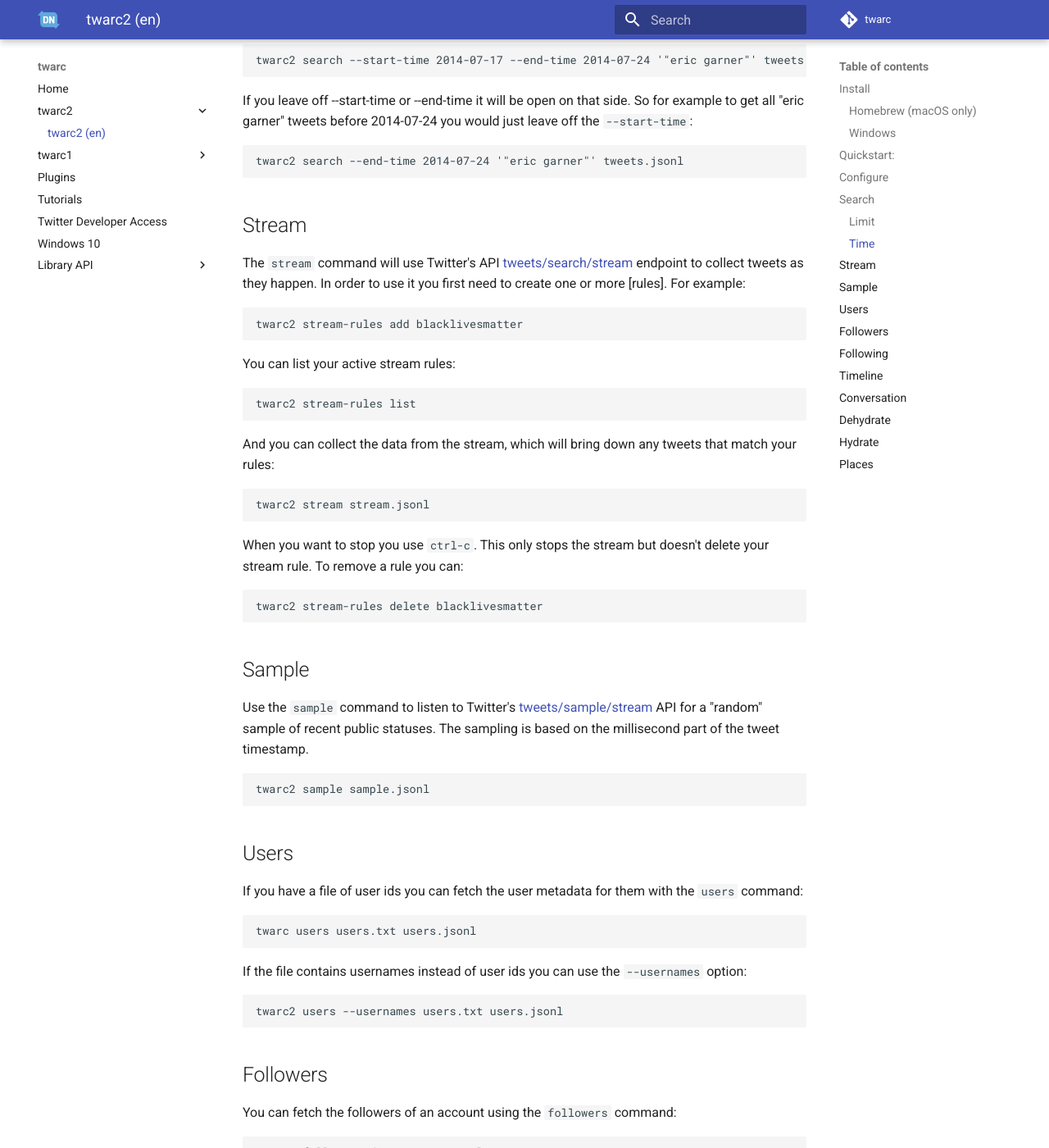
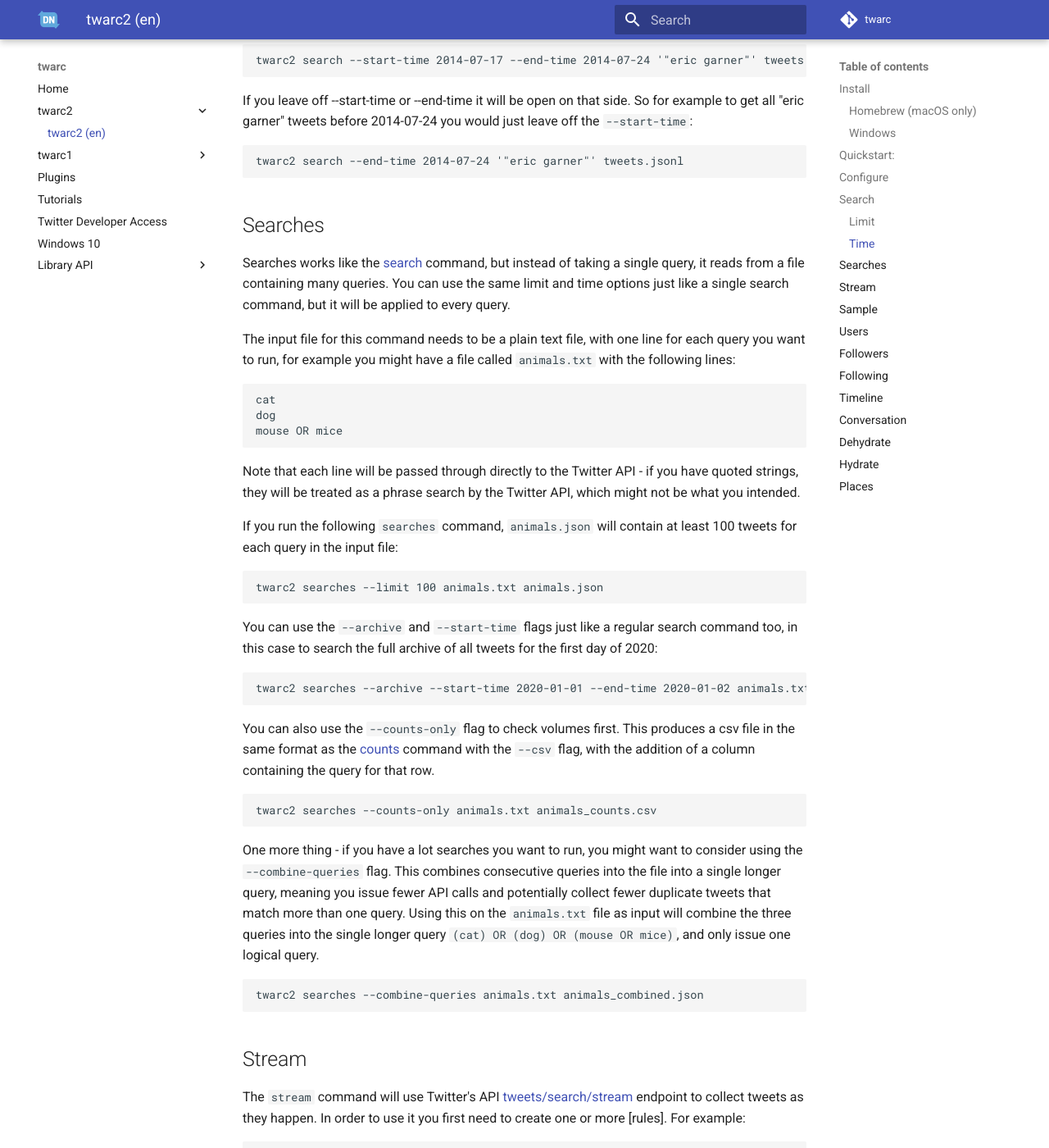
Before and after one commit to DocNow/twarc, an MkDocs documentation site: the page built from docs/twarc2_en_us.md, in a window 1280 px wide and 1400 px high, scrolled down 3074 px. Shown: the whole window at 82% size. Built offline with MkDocs 1.6.1 and Material for MkDocs 9.7.7, drawn with Linux system fonts in a browser that asks for light colours; comment, search, counter and statistics services are not loaded.

Commit message:
Add higher level examples for the searches command

```diff
--- a/docs/twarc2_en_us.md
+++ b/docs/twarc2_en_us.md
@@ -133,6 +133,34 @@
 
     twarc2 search --end-time 2014-07-24 '"eric garner"' tweets.jsonl
 
+## Searches
+
+Searches works like the [search](#search) command, but instead of taking a single query, it reads from a file containing many queries. You can use the same limit and time options just like a single search command, but it will be applied to every query.
+
+The input file for this command needs to be a plain text file, with one line for each query you want to run, for example you might have a file called `animals.txt` with the following lines:
+
+    cat
+    dog
+    mouse OR mice
+
+Note that each line will be passed through directly to the Twitter API - if you have quoted strings, they will be treated as a phrase search by the Twitter API, which might not be what you intended.
+
+If you run the following `searches` command, `animals.json` will contain at least 100 tweets for each query in the input file:
+
+    twarc2 searches --limit 100 animals.txt animals.json
+
+You can use the `--archive` and `--start-time` flags just like a regular search command too, in this case to search the full archive of all tweets for the first day of 2020:
+
+    twarc2 searches --archive --start-time 2020-01-01 --end-time 2020-01-02 animals.txt animals.json
+
+You can also use the `--counts-only` flag to check volumes first. This produces a csv file in the same format as the [counts](#counts) command with the `--csv` flag, with the addition of a column containing the query for that row.
+
+    twarc2 searches --counts-only animals.txt animals_counts.csv
+
+One more thing - if you have a lot searches you want to run, you might want to consider using the `--combine-queries` flag. This combines consecutive queries into the file into a single longer query, meaning you issue fewer API calls and potentially collect fewer duplicate tweets that match more than one query. Using this on the `animals.txt` file as input will combine the three queries into the single longer query `(cat) OR (dog) OR (mouse OR mice)`, and only issue one logical query.
+
+    twarc2 searches --combine-queries animals.txt animals_combined.json
+
 ## Stream
 
 The `stream` command will use Twitter's API
```
